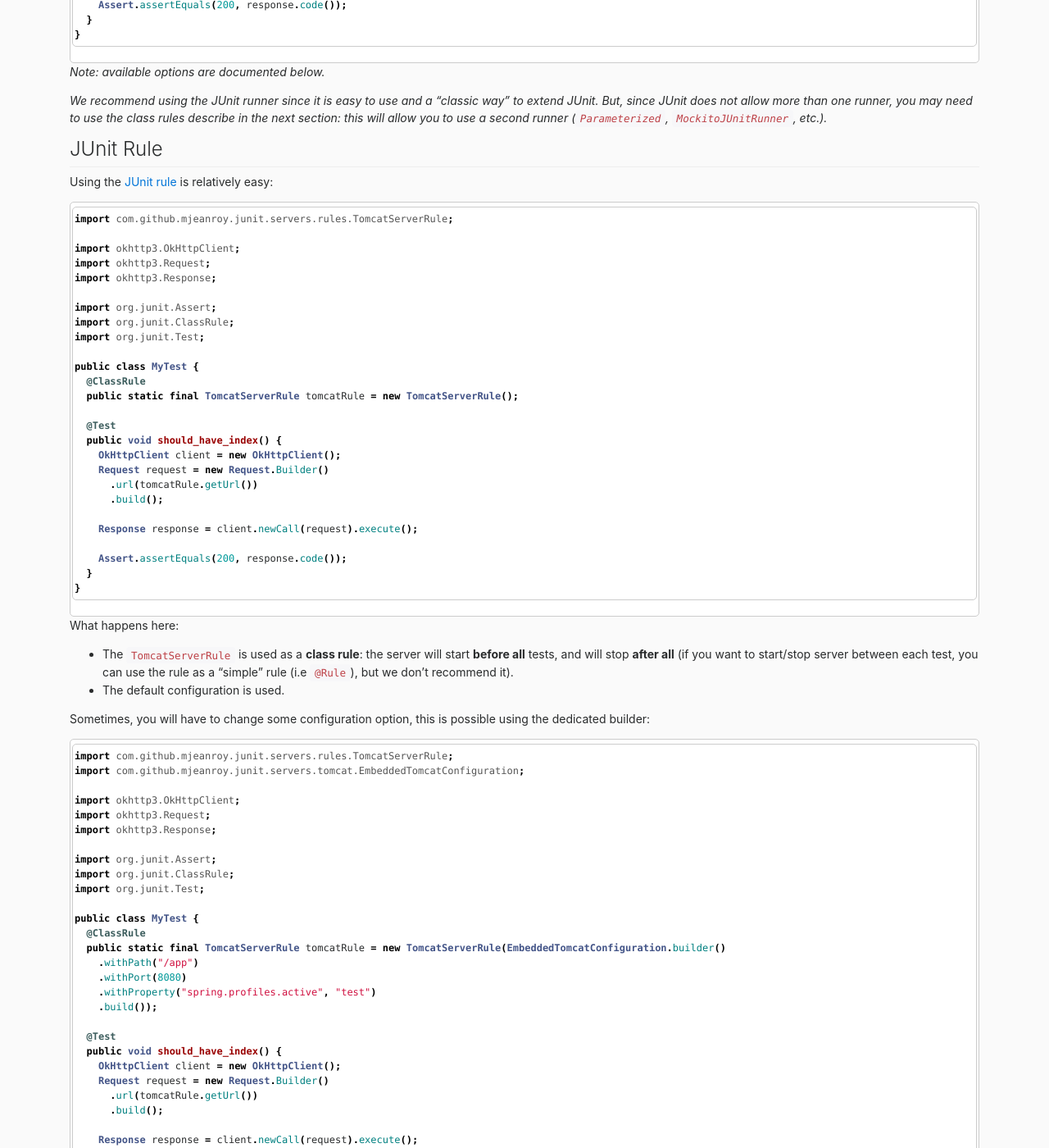
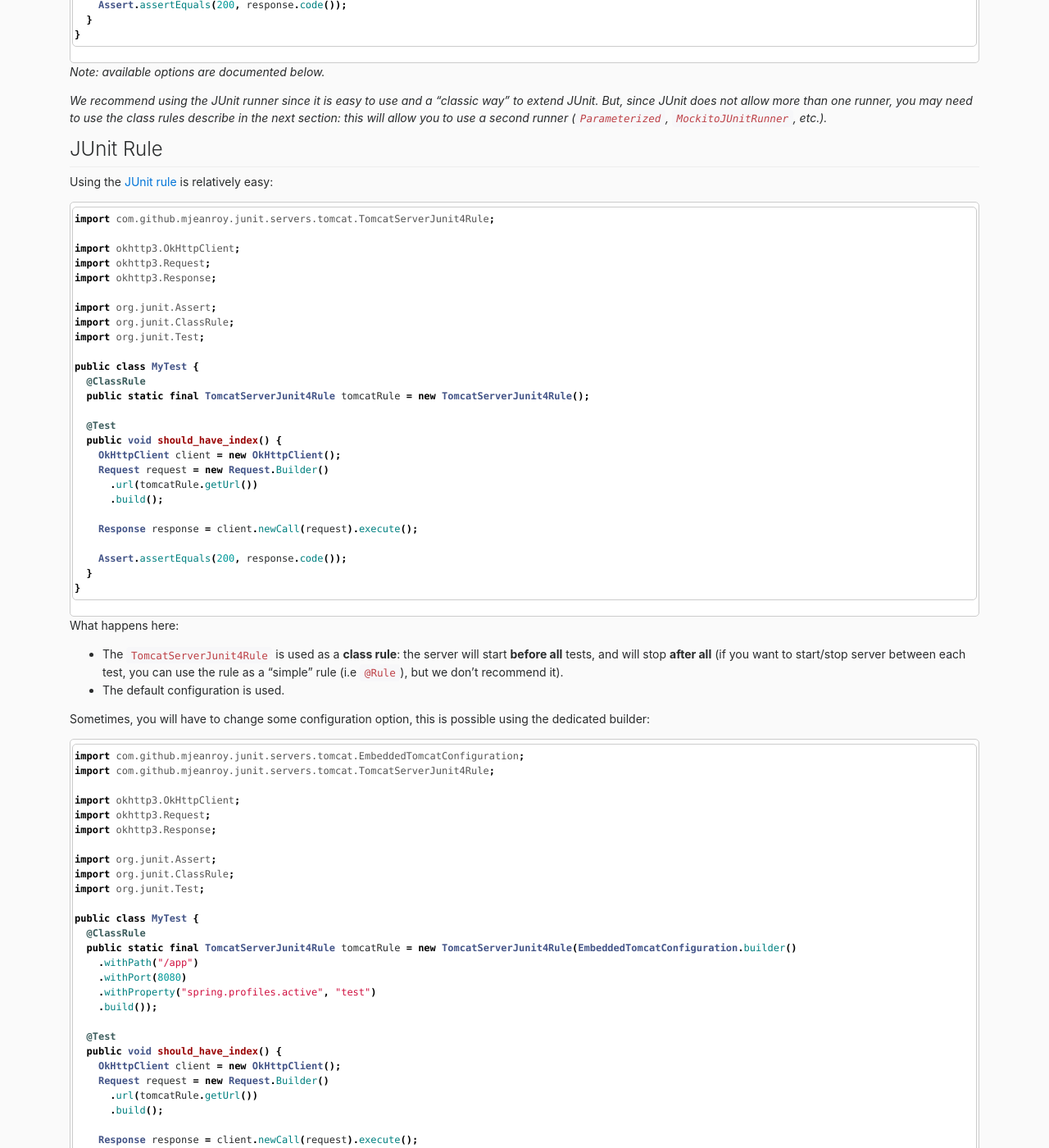
Before and after one commit to mjeanroy/junit-servers, a Jekyll site: the page built from docs/01-tomcat.md, in a window 1280 px wide and 1400 px high, scrolled down 3044 px. Shown: the whole window at 82% size. Built offline with Jekyll 4.4.1, drawn with Linux system fonts in a browser that asks for light colours; nearby versions of some CDN libraries; our own code applies the rules of GitHub Pages for plain Markdown files; some of the changed text lies outside the part shown.

Commit message:
docs: update documentation

````diff
--- a/docs/01-tomcat.md
+++ b/docs/01-tomcat.md
@@ -168,7 +168,7 @@ public class MyTest {
 Using the [JUnit rule](https://github.com/junit-team/junit4/wiki/Rules) is relatively easy:
 
 ```java
-import com.github.mjeanroy.junit.servers.rules.TomcatServerRule;
+import com.github.mjeanroy.junit.servers.tomcat.TomcatServerJunit4Rule;
 
 import okhttp3.OkHttpClient;
 import okhttp3.Request;
@@ -180,7 +180,7 @@ import org.junit.Test;
 
 public class MyTest {
   @ClassRule
-  public static final TomcatServerRule tomcatRule = new TomcatServerRule();
+  public static final TomcatServerJunit4Rule tomcatRule = new TomcatServerJunit4Rule();
 
   @Test
   public void should_have_index() {
@@ -197,14 +197,14 @@ public class MyTest {
 ```
 
 What happens here:
-- The `TomcatServerRule` is used as a **class rule**: the server will start **before all** tests, and will stop **after all** (if you want to start/stop server between each test, you can use the rule as a "simple" rule (i.e `@Rule`), but we don't recommend it).
+- The `TomcatServerJunit4Rule` is used as a **class rule**: the server will start **before all** tests, and will stop **after all** (if you want to start/stop server between each test, you can use the rule as a "simple" rule (i.e `@Rule`), but we don't recommend it).
 - The default configuration is used.
 
 Sometimes, you will have to change some configuration option, this is possible using the dedicated builder:
 
 ```java
-import com.github.mjeanroy.junit.servers.rules.TomcatServerRule;
 import com.github.mjeanroy.junit.servers.tomcat.EmbeddedTomcatConfiguration;
+import com.github.mjeanroy.junit.servers.tomcat.TomcatServerJunit4Rule;
 
 import okhttp3.OkHttpClient;
 import okhttp3.Request;
@@ -216,7 +216,7 @@ import org.junit.Test;
 
 public class MyTest {
   @ClassRule
-  public static final TomcatServerRule tomcatRule = new TomcatServerRule(EmbeddedTomcatConfiguration.builder()
+  public static final TomcatServerJunit4Rule tomcatRule = new TomcatServerJunit4Rule(EmbeddedTomcatConfiguration.builder()
     .withPath("/app")
     .withPort(8080)
     .withProperty("spring.profiles.active", "test")
@@ -259,8 +259,8 @@ The following options can be customized:
 Here is an example that creates a rule using a configuration object:
 
 ```java
-import com.github.mjeanroy.junit.servers.rules.TomcatServerRule;
 import com.github.mjeanroy.junit.servers.tomcat.EmbeddedTomcatConfiguration;
+import com.github.mjeanroy.junit.servers.tomcat.TomcatServerJunit4Rule;
 
 import org.junit.ClassRule;
 
@@ -280,7 +280,7 @@ public class MyTest {
     .build());
 
   @ClassRule
-  public static final TomcatServerRule tomcatRule = new TomcatServerRule(configuration);
+  public static final TomcatServerJunit4Rule tomcatRule = new TomcatServerJunit4Rule(configuration);
 
   // Test suite...
 }
@@ -302,9 +302,9 @@ For example, this can be useful:
 The example below use a hook to log server events:
 
 ```java
-import com.github.mjeanroy.junit.servers.rules.TomcatServerRule;
 import com.github.mjeanroy.junit.servers.servers.Hook;
 import com.github.mjeanroy.junit.servers.tomcat.EmbeddedTomcatConfiguration;
+import com.github.mjeanroy.junit.servers.tomcat.TomcatServerJunit4Rule;
 
 import okhttp3.OkHttpClient;
 import okhttp3.Request;
@@ -316,7 +316,7 @@ import org.junit.Test;
 
 public class MyTest {
   @ClassRule
-  public static final TomcatServerRule tomcatRule = new TomcatServerRule(EmbeddedTomcatConfiguration.builder()
+  public static final TomcatServerJunit4Rule tomcatRule = new TomcatServerJunit4Rule(EmbeddedTomcatConfiguration.builder()
     .withHook(new LogHook())
     .build());
 
````
